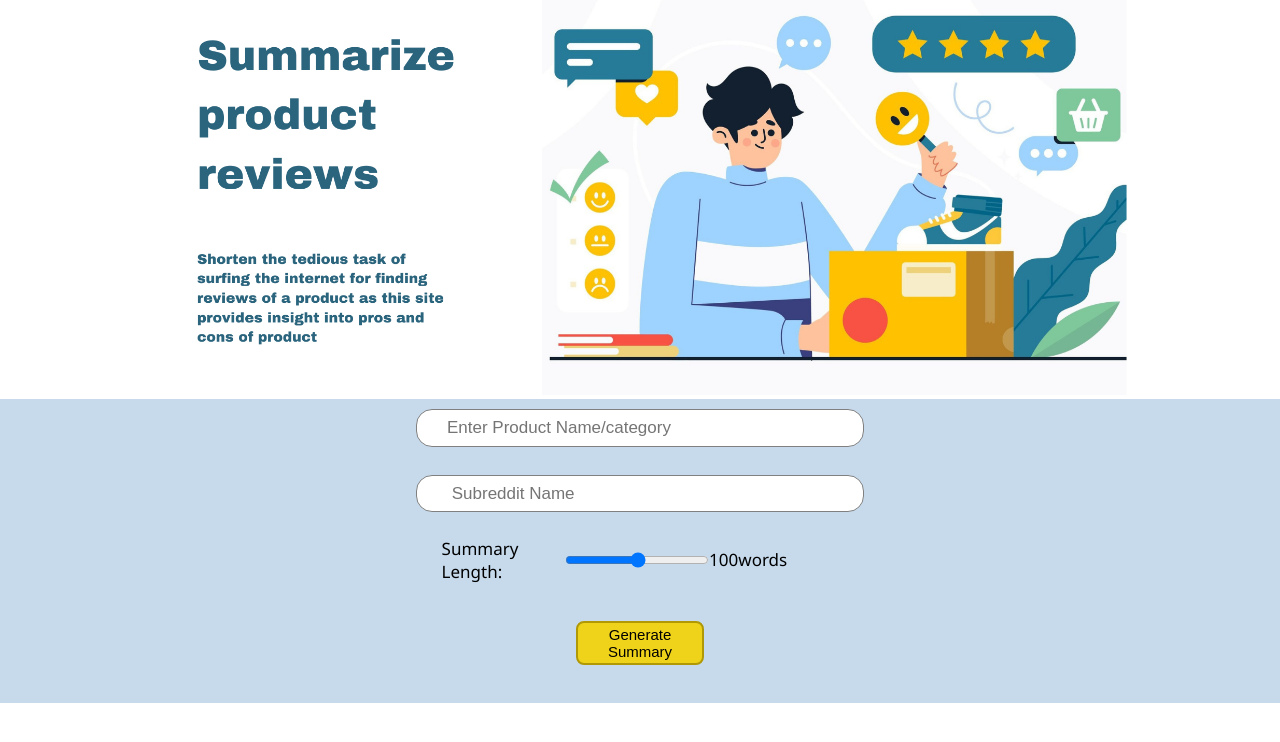
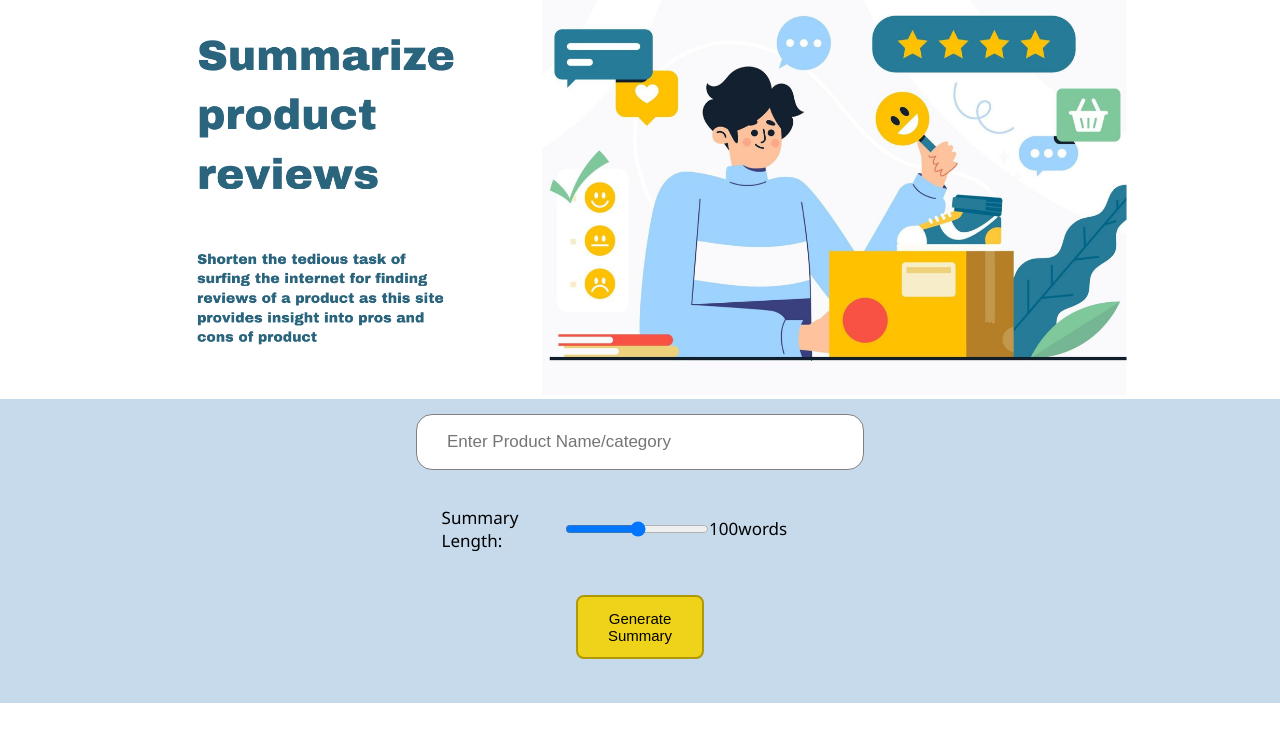
Before and after one commit to mohanamisra/Summary-Generator, a Flask app: page / in a window 1280 px wide. Shown: the top 742 px of the page. Run offline with Flask 3, Linux system fonts and the light colour scheme; some web fonts are replaced.

Commit message:
Modified scraping and minor UI changes

```diff
--- a/app.py
+++ b/app.py
@@ -21,15 +21,20 @@
 uploaded_data = {}
 
 
-load_dotenv()
-API_KEY= os.getenv('API_KEY')
-client_id= os.getenv('client_id')
-client_secret= os.getenv('client_secret')
-user_agent= os.getenv('user_agent')
+# load_dotenv()
+#API_KEY= os.getenv('API_KEY')
+#client_id= os.getenv('client_id')
+#client_secret= os.getenv('client_secret')
+#user_agent= os.getenv('user_agent')
+
+API_KEY= 'AIzaSyB5FkCO_jtv_2y_6qPAof1z-towKH6DybE'
+client_id="X9w8mCZYDlMP_etw5IUq2w"
+client_secret="BAd8nxuBlYmxuGBXVpZRKSYa3O5vDQ"
+user_agent="windows:Scraper:v1.0.0:(by u/<BestSavings2714>)"
 
 genai.configure(api_key= API_KEY)
 model = genai.GenerativeModel("gemini-1.5-flash")
-# file_path = "./amazon.csv"
+file_path = "./amazon.csv"
 
 
 # LOADING DATA
@@ -64,7 +69,7 @@
         })
     return comments
 
-def scrape_reddit(keyword, subreddit='BuyItForLife', post_limit=50):
+def scrape_reddit(keyword, subreddit='BuyItForLife', post_limit=100):
     posts = []
 
     # Search across the specified subreddit or all of Reddit
@@ -192,11 +197,12 @@
     if request.method == "POST":
         user_input = request.form['user_input']
         length= int(request.form['input_length'])
-        subreddit= request.form['subreddit'].strip()
-        if not subreddit:
-            subreddit="BuyItForLife"
-        scraped_df = scrape_reddit(user_input, subreddit)
-        df = preprocess_data(scraped_df)
+
+       # subreddit= request.form['subreddit'].strip()
+       # if not subreddit:
+       #     subreddit="BuyItForLife"
+        df= pd.read_csv(file_path)
+        df = preprocess_data(df)
         text= filter_reviews(df, user_input)
         # review_count= len(text)
         # Perform sentiment analysis on each review by creating a new column sSentiment'
--- a/templates/index.html
+++ b/templates/index.html
@@ -31,8 +31,6 @@
     <form id="summarizeForm">
         <!-- <label for="productInput">Enter Product Name/Category:</label><br> -->
         <input type="text" id="productInput" name="user_input" placeholder="Enter Product Name/category" required><br>
-        <!-- <label for="productInput">Enter Subreddit Name:</label> -->
-        <input type="text" id="productInput" name="subreddit" placeholder=" Subreddit Name"><br>
         <div class="summary">
             <label for="summaryLength" id="summary_head" font_>Summary Length:</label><br>
             <input type="range" id="summaryLength" name="input_length" min="10" max="100" value="50">
```
